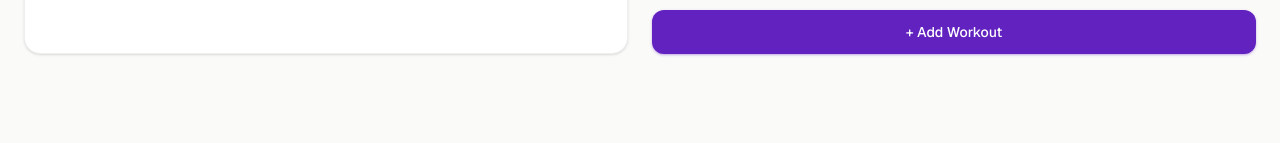
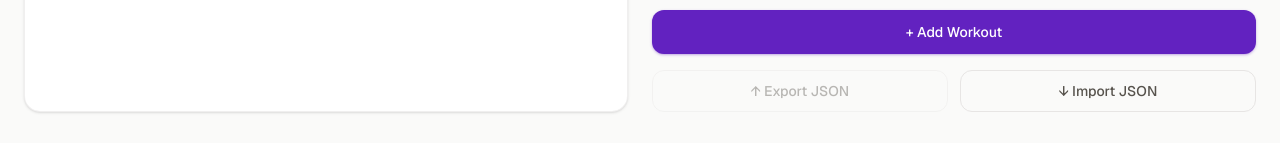
Before and after one commit to AnastasiaT18/tum-web-lab6, a React (Vite) app in the folder gainmap/: page / in a window 1280 px wide. Shown: the part 654-797 px from the top of the page. Built offline with nearby package versions, Linux system fonts and the light colour scheme.

Commit message:
Implement export and import (#29)

```diff
--- a/gainmap/src/App.jsx
+++ b/gainmap/src/App.jsx
@@ -1,4 +1,4 @@
-import {useState, useEffect } from "react"
+import {useState, useEffect, useRef} from "react"
 import Navbar from "./components/Navbar"
 import BodyMap from "./components/BodyMap"
 import AddWorkoutModal from "./components/AddWorkoutModal"
@@ -8,8 +8,9 @@ import ActivityCalendar from "./components/ActivityCalendar";
 import GoalDisplay from "./components/GoalDisplay"
 import GoalSettingsModal from "./components/GoalSettingsModal";
 import WorkoutModal from "./components/WorkoutModal"
+import dayjs from "dayjs";
 
-
+import toast from "react-hot-toast";
 
 
 function App() {
@@ -20,6 +21,8 @@ function App() {
   const [selectedWorkout, setSelectedWorkout] = useState(null);
   const [isWorkoutModalOpen, setIsWorkoutModalOpen] = useState(false);
   const [gender, setGender] = useState("female")
+
+  const importRef = useRef(null);
 
 
   const [workouts, setWorkouts] = useState(()=>{
@@ -81,6 +84,43 @@ function App() {
     setCustomExercises(prev => [...prev, exercise]);
   }
 
+  const handleExport = () => {
+    const json = JSON.stringify(workouts, null, 2);
+    const blob = new Blob([json], { type: "application/json" });
+    const url = URL.createObjectURL(blob);
+    const a = document.createElement("a");
+    a.href = url;
+    a.download = `gainmap-${dayjs().format("YYYY-MM-DD")}.json`;
+    toast.success(`Exported ${workouts.length} workouts`); // ← moved up, before the click
+    a.click();
+    URL.revokeObjectURL(url);
+  };
+
+const handleImport = (e) => {
+  const file = e.target.files[0];
+  if (!file) return;
+  const reader = new FileReader();
+  reader.onload = (event) => {
+    try {
+      const imported = JSON.parse(event.target.result);
+
+      // Calculate newOnes BEFORE setWorkouts, using the current state snapshot
+      const existingIds = new Set(workouts.map(w => w.id));
+      const newOnes = imported.filter(w => !existingIds.has(w.id));
+
+      setWorkouts(prev => [...prev, ...newOnes]);
+
+      e.target.value = "";
+      toast.success(newOnes.length > 0
+        ? `Imported ${newOnes.length} new workout${newOnes.length !== 1 ? "s" : ""}`
+        : "Nothing new to import"
+      );
+    } catch {
+      toast.error("Invalid file format");
+    }
+  };
+  reader.readAsText(file);
+};
 
 
 
@@ -141,6 +181,29 @@ function App() {
             className="w-full px-4 py-3 bg-brand text-white rounded-xl font-medium text-sm hover:bg-brand-light active:scale-[0.98] transition-all shadow-sm shadow-brand/30">
             + Add Workout
           </button>
+
+          <input
+              ref={importRef}
+              type="file"
+              accept=".json"
+              onChange={handleImport}
+              className="hidden"
+            />
+        <div className="flex gap-3">
+          <button
+                onClick={handleExport}
+                disabled={workouts.length === 0}
+                className="flex-1 flex items-center justify-center gap-2 px-4 py-2.5 rounded-xl border border-stone-200 dark:border-stone-700 text-stone-600 dark:text-stone-300 text-sm font-medium hover:bg-stone-50 dark:hover:bg-stone-800 disabled:opacity-40 disabled:cursor-not-allowed transition-colors"
+              >
+                ↑ Export JSON
+              </button>
+              <button
+                onClick={() => importRef.current.click()}
+                className="flex-1 flex items-center justify-center gap-2 px-4 py-2.5 rounded-xl border border-stone-200 dark:border-stone-700 text-stone-600 dark:text-stone-300 text-sm font-medium hover:bg-stone-50 dark:hover:bg-stone-800 transition-colors"
+              >
+                ↓ Import JSON
+              </button>
+            </div>
         </div>
       </main>
 
--- a/gainmap/src/components/AddWorkoutModal.jsx
+++ b/gainmap/src/components/AddWorkoutModal.jsx
@@ -64,14 +64,6 @@ function AddWorkoutModal({isOpen, onClose, onSave, onSaveCustomExercise, customE
         }))
     }
 
-
-    const updateExercise = (exId, field, value) => {
-        setExercises(prev => prev.map(e =>
-            e.exerciseId === exId
-            ?   {...e, [field]: value}
-            : e
-        ))
-    }
 
     const handleSave = () => {
         if(exercises.length === 0) return
```
